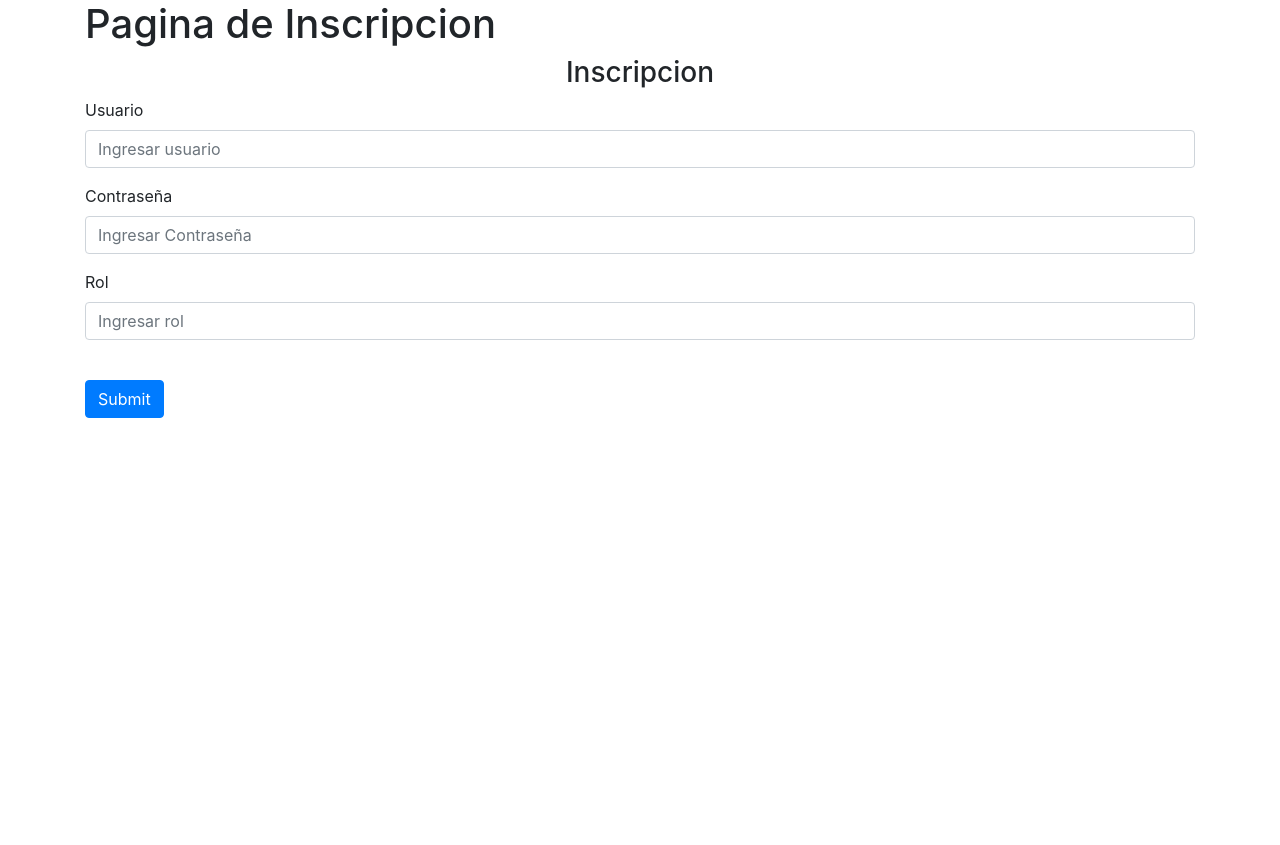
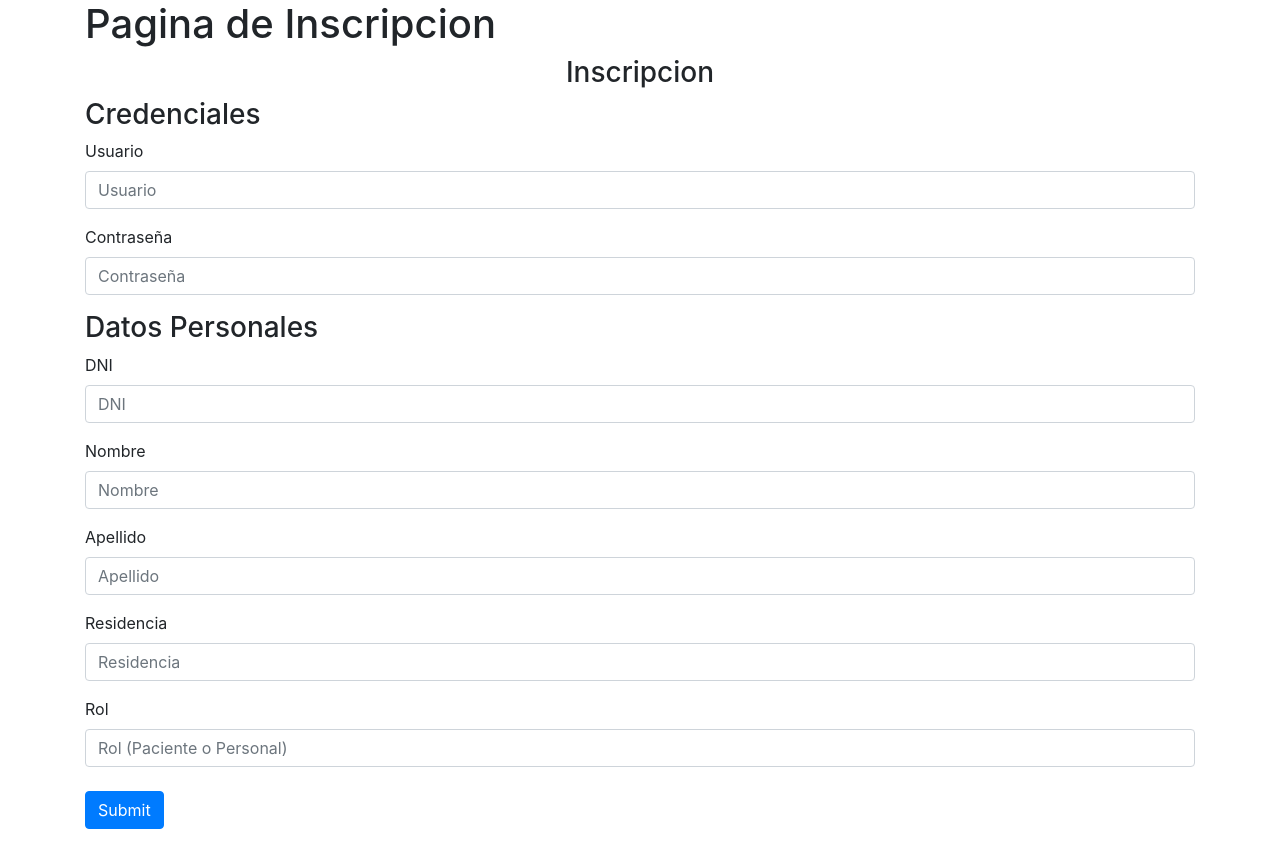
Before and after one commit to PedroMO11/DBP_PROYECTO, a Flask app: page /registro_usuario in a window 1280 px wide. Shown: the part 56-901 px from the top of the page. Before the commit the page ends 474 px from the top, so only its background shows below. Run offline with Flask 2, Linux system fonts and the light colour scheme; some libraries are stand-ins or nearby versions.

Commit message:
Avance de registro de usuario

```diff
--- a/app.py
+++ b/app.py
@@ -92,7 +92,6 @@ def registro_usuario():
     if request.method == 'POST':
         usuario = request.form.get('user1')
         password = request.form.get('password1')
-        rol = request.form.get('rol')
 
         user = Usuario.query.filter_by(user=usuario).first()
         if user:
@@ -101,16 +100,25 @@ def registro_usuario():
             flash('El usuario tiene pocos caracteres', category='error')
         elif len(password) < 5:
             flash('La contraseña es muy corta', category='error')
-        elif len(rol) <5:
-            flash('Rol no valido', category='error')
-            print(rol)
         else:
-            nuevoUsuario = Usuario(user=usuario, password=password, rol=rol)
-            db.session.add(nuevoUsuario)
-            db.session.commit()
-            login_user(user, remember=True)
-            flash('Usuario creado correctamente', category='success')
-            return redirect('/')
+            #dni = request.form.get('dni1')
+            #nombre = request.form.get('nombre1')
+            #apellido = request.form.get('apellido1')
+            #residencia = request.form.get('residencia1')
+            rol = request.form.get('rol')
+            if rol == "Personal":
+                nuevoUsuario = Usuario(id=12, user=usuario, password=password, es_admin=0)
+                db.session.add(nuevoUsuario)
+                db.session.commit()
+                #login_user(user, remember=True)
+                flash('Usuario creado correctamente', category='success')
+                return redirect('/')
+                #except:
+                    #db.session.rollback()
+                    #flash('Falla al crear usuario', category='error')
+                    #return render_template("registro_usuario.html")
+                #finally:
+                    #db.session.close()
     return render_template("registro_usuario.html")
 
 @app.route('/registro_paciente', methods=['GET', 'POST'])
--- a/templates/registro_usuario.html
+++ b/templates/registro_usuario.html
@@ -4,6 +4,7 @@
 <h1>Pagina de Inscripcion</h1>
 <form method="POST">
     <h3 align='center'>Inscripcion</h3>
+    <h3> Credenciales </h3>
     <div class="form-group">
         <label for="user">Usuario</label>
         <input
@@ -11,7 +12,7 @@
           class="form-control"
           id="user1"
           name="user1"
-          placeholder="Ingresar usuario"
+          placeholder="Usuario"
         /> <!--el name es para reconocerlo en el backend-->
       </div>
       <div class="form-group">
@@ -21,7 +22,48 @@
           class="form-control"
           id="password1"
           name="password1"
-          placeholder="Ingresar Contraseña"
+          placeholder="Contraseña"
+        />
+      </div>
+      <h3> Datos Personales </h3>
+      <div class="form-group">
+        <label for="dni">DNI</label>
+        <input
+          type="text"
+          class="form-control"
+          id="dni1"
+          name="dni1"
+          placeholder="DNI"
+        />
+      </div>
+      <div class="form-group">
+        <label for="nombre">Nombre</label>
+        <input
+          type="text"
+          class="form-control"
+          id="nombre1"
+          name="nombre1"
+          placeholder="Nombre"
+        />
+      </div>
+      <div class="form-group">
+        <label for="apellido">Apellido</label>
+        <input
+          type="text"
+          class="form-control"
+          id="apellido1"
+          name="apellido1"
+          placeholder="Apellido"
+        />
+      </div>
+      <div class="form-group">
+        <label for="residencia1">Residencia</label>
+        <input
+          type="text"
+          class="form-control"
+          id="residencia1"
+          name="residencia1"
+          placeholder="Residencia"
         />
       </div>
       <div class="form-group">
@@ -31,9 +73,28 @@
           class="form-control"
           id="rol"
           name="rol"
-          placeholder="Ingresar rol"
+          placeholder="Rol (Paciente o Personal)"
         />
-      </div>
+      {% if rol == "Personal"%}
+      <div class="form-group">
+        <label for="titulo">Titulo</label>
+        <input
+          type="text"
+          class="form-control"
+          id="titulo"
+          name="titulo"
+          placeholder="Titulo"
+        />
+        <div class="form-group">
+          <label for="especialidad">Especialidad</label>
+          <input
+            type="text"
+            class="form-control"
+            id="especialidad"
+            name="especialidad"
+            placeholder="Especialidad"
+          />
+        {%endif%}
       <br />
       <button type="submit" class="btn btn-primary">Submit</button>
 </form>
```
